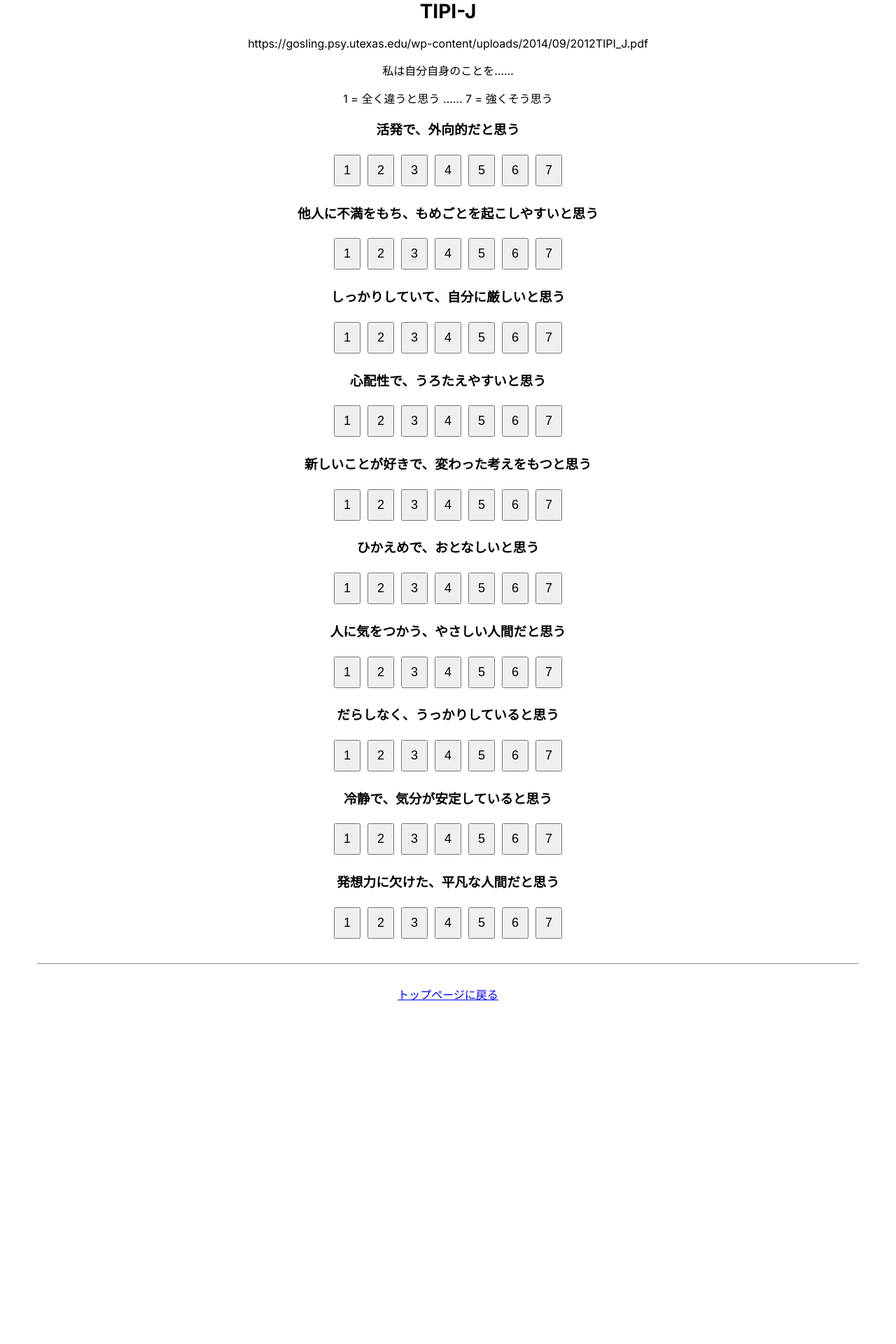
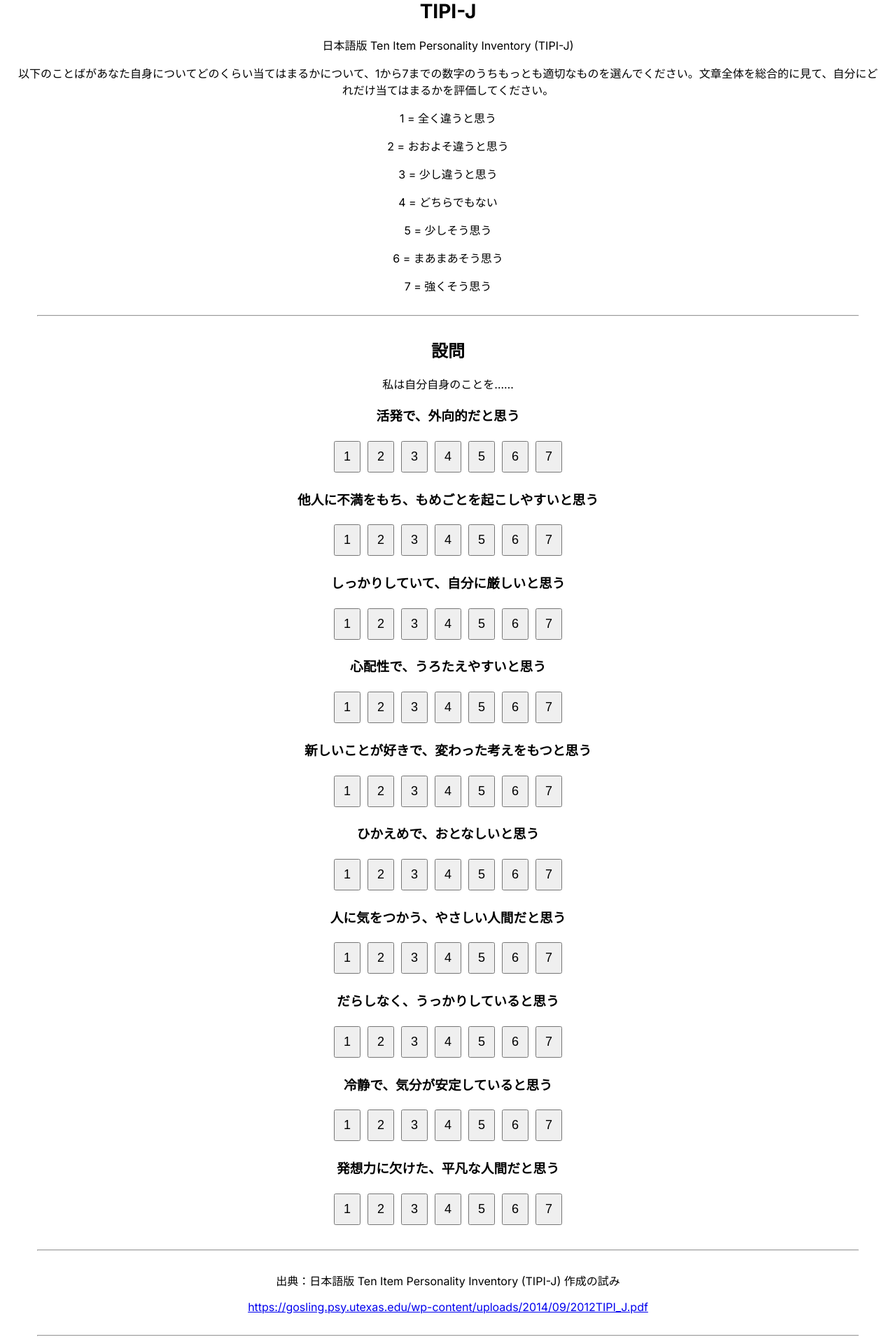
Before and after one commit to quantized-cube/my-psychology-test-app, a Next.js app: page /tipij in a window 1280 px wide. Shown: the part 20-1940 px from the top of the page at 70% size. Before the commit the page ends 1482 px from the top, so only its background shows below. Built offline with nearby package versions, Linux system fonts and the light colour scheme.

Commit message:
TIPI-Jしあげ

```diff
--- a/app/tipij/page.tsx
+++ b/app/tipij/page.tsx
@@ -134,21 +134,42 @@ export default function Home() {
     <div>
       <Head>
         <title>TIPI-J</title>
-        <meta name="description" content="TIPI-Jのテスト" />
+        <meta name="description" content="日本語版 Ten Item Personality Inventory (TIPI-J)" />
       </Head>
 
       <main>
         <h1>TIPI-J</h1>
         <p>
-          https://gosling.psy.utexas.edu/wp-content/uploads/2014/09/2012TIPI_J.pdf
+          日本語版 Ten Item Personality Inventory (TIPI-J)
         </p>
         <p>
-          私は自分自身のことを……
+          以下のことばがあなた自身についてどのくらい当てはまるかについて、1から7までの数字のうちもっとも適切なものを選んでください。文章全体を総合的に見て、自分にどれだけ当てはまるかを評価してください。
         </p>
         <p>
           1 = 全く違うと思う
-          ……
+        </p>
+        <p>
+          2 = おおよそ違うと思う
+        </p>
+        <p>
+          3 = 少し違うと思う
+        </p>
+        <p>
+          4 = どちらでもない
+        </p>
+        <p>
+          5 = 少しそう思う
+        </p>
+        <p>
+          6 = まあまあそう思う
+        </p>
+        <p>
           7 = 強くそう思う
+        </p>
+        <hr style={{ margin: '30px' }} />
+        <h2>設問</h2>
+        <p>
+          私は自分自身のことを……
         </p>
 
         {questions.map((question, index) => (
@@ -178,8 +199,8 @@ export default function Home() {
             <div className="mx-auto max-w-min">
               <Radar
                 data={radarChartData}
-                // width={50}
-                height={500}
+                // width={400}
+                height={400}
                 options={options}
               />
             </div>
@@ -192,6 +213,15 @@ export default function Home() {
           </div>
         )}
         <hr style={{ margin: '30px' }} />
+        <p>
+          出典：日本語版 Ten Item Personality Inventory (TIPI-J) 作成の試み
+        </p>
+        <p>
+          <Link href="https://gosling.psy.utexas.edu/wp-content/uploads/2014/09/2012TIPI_J.pdf">
+            https://gosling.psy.utexas.edu/wp-content/uploads/2014/09/2012TIPI_J.pdf
+          </Link>
+        </p>
+        <hr style={{ margin: '30px' }} />
         <div style={{ fontSize: '16px', margin: '30px' }}>
           <Link href="/">
             トップページに戻る
```
